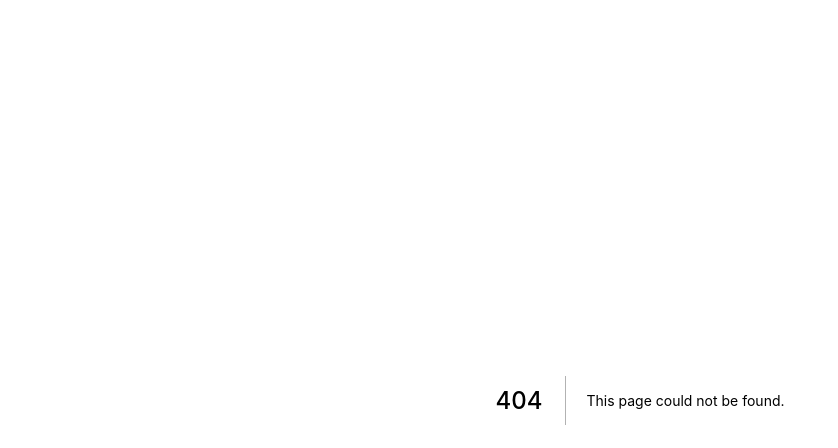
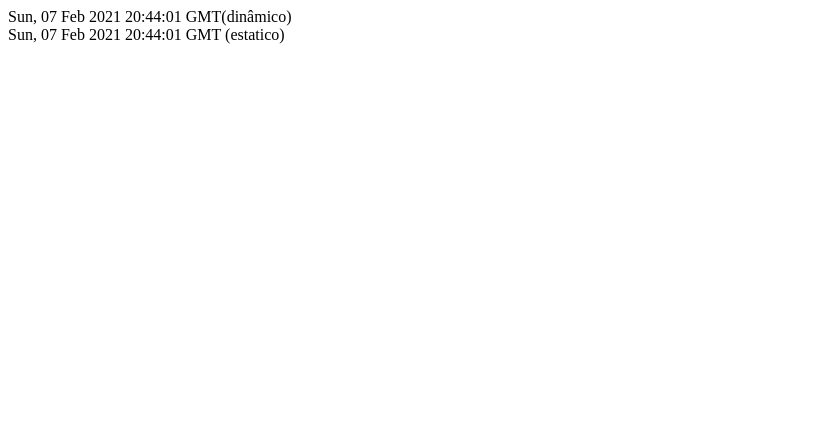
Before and after one commit to alefvieira/project-1, a Next.js app: page /tempo in a window 1280 px wide. Before the commit this address had no page. Shown: the top 448 px of the page, without its empty margins (0-838 px from the left). Built offline with nearby package versions, Linux system fonts and the light colour scheme.

Commit message:
Add files via upload

```diff
--- a/pages/index.js
+++ b/pages/index.js
@@ -6,7 +6,9 @@ function Home(){
         <Link href="/sobre">
             <a >Acessar sobre</a>
         </Link>
-
+        <Link href="/tempo">
+            <a >Acessar dinamico</a>
+        </Link>
 
 
     </div> )
--- /dev/null
+++ b/pages/tempo.js
@@ -0,0 +1,23 @@
+function Tempo(props){
+    const dynamicDate = new Date();
+    const dynamicDateString = dynamicDate.toGMTString();
+
+    return(
+        <div>
+            <div>{dynamicDateString}(dinâmico)</div>
+            <div>{props.staticoDateString} (estatico)</div>
+        </div>
+    )
+}
+export function getStaticProps(){
+    const staticoDate = new Date();
+    const staticoDateString = staticoDate.toGMTString();
+    return{
+        props:{
+            staticoDateString
+        }
+    }
+
+}
+
+export default Tempo;
```
